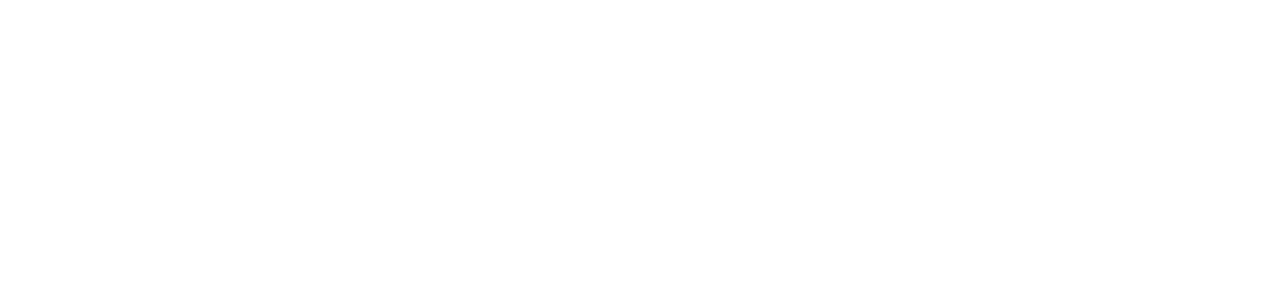
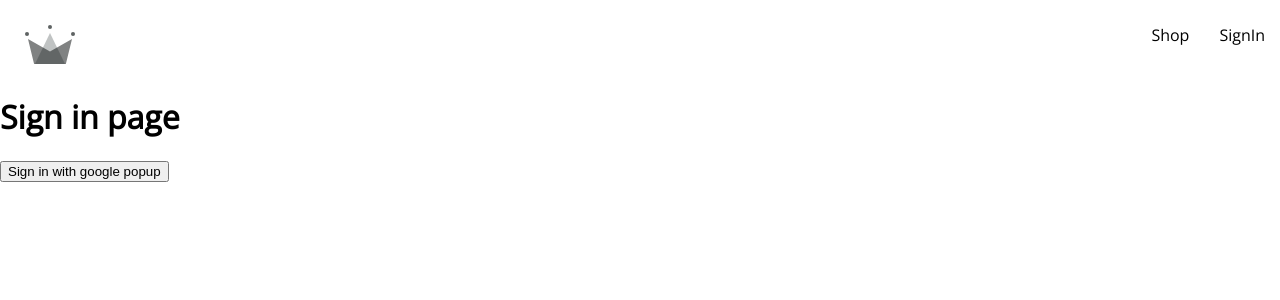
Before and after one commit to karimgamaleldin/Crwn-Clothing-EcommerceWebsite, a React (Create React App) app: page /sign-in in a window 1280 px wide. Before the commit this address had no page. Shown: the top 300 px of the page. Built offline with nearby package versions, Linux system fonts and the light colour scheme.

Commit message:
firebase.utils.js

```diff
--- a/package.json
+++ b/package.json
@@ -6,6 +6,7 @@
     "@testing-library/jest-dom": "^5.16.5",
     "@testing-library/react": "^13.4.0",
     "@testing-library/user-event": "^13.5.0",
+    "firebase": "^9.15.0",
     "react": "^18.2.0",
     "react-dom": "^18.2.0",
     "react-router-dom": "^6.6.0",
--- a/src/App.js
+++ b/src/App.js
@@ -1,6 +1,7 @@
 import { Routes, Route } from 'react-router-dom';
 import Home from './component/routes/home/home.component';
 import Navigation from './component/routes/navigation/navigation.component';
+import SignIn from './sign-in/sign-in.component';
 
 const Shop = () => {
   return <h1>I am the shop page</h1>;
@@ -10,7 +11,8 @@
     <Routes>
       <Route path='/' element = {<Navigation/>}>
         <Route  index element={<Home />} />
-        <Route path='/shop' index element={<Shop />} />
+        <Route path='shop' index element={<Shop />} />
+        <Route path = 'sign-in' element = {<SignIn/>}/>
       </Route>
     </Routes>
   );
--- a/src/component/routes/navigation/navigation.component.jsx
+++ b/src/component/routes/navigation/navigation.component.jsx
@@ -13,6 +13,9 @@
                     <Link className='nav-link' to = '/shop'>
                         Shop
                     </Link>
+                    <Link className='nav-link' to = '/sign-in'>
+                        SignIn
+                    </Link>
                 </div>
             </div>
             <Outlet/>
--- /dev/null
+++ b/src/sign-in/sign-in.component.jsx
@@ -0,0 +1,17 @@
+import { signInWithGooglePopup } from "../utils/firebase/firebase.utils";
+
+const SignIn = () => {
+    const logGoogleUser = async () => {
+        const response = await signInWithGooglePopup();
+        console.log(response);
+    }
+    return (
+        <div>
+            <h1>Sign in page</h1>
+            <button onClick = {logGoogleUser}>
+                Sign in with google popup
+            </button>
+        </div>
+    );
+}
+export default SignIn
--- /dev/null
+++ b/src/utils/firebase/firebase.utils.js
@@ -0,0 +1,25 @@
+import {initializeApp} from 'firebase/app';
+import {getAuth,
+        signInWithRedirect,
+        signInWithPopup,
+        GoogleAuthProvider} from 'firebase/auth';
+
+const firebaseConfig = {
+    apiKey: "AIzaSyCr-CwMTs5v0E9wCqf6QAng88xJ7lTEHv4",
+    authDomain: "crwn-clothing-db-62630.firebaseapp.com",
+    projectId: "crwn-clothing-db-62630",
+    storageBucket: "crwn-clothing-db-62630.appspot.com",
+    messagingSenderId: "662336695611",
+    appId: "1:662336695611:web:a34bb13da6c66fa8dedb1e"
+  };
+
+  // Initialize Firebase
+  const firebaseApp = initializeApp(firebaseConfig);
+
+  const provider = new GoogleAuthProvider();
+  provider.setCustomParameters({
+    prompt: "select-account"
+  });
+
+  export const auth = getAuth();
+ export const signInWithGooglePopup = () => signInWithPopup(auth , provider);
```
Also changed, not shown: 1 other file (tests, documents, lock files or other folders).
